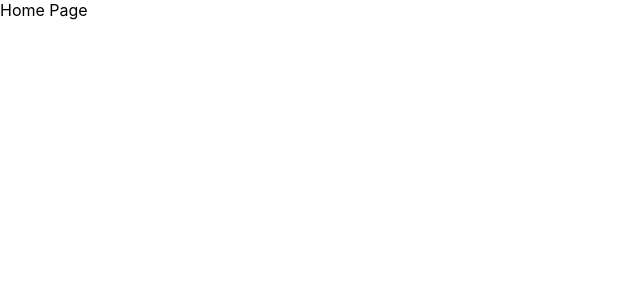
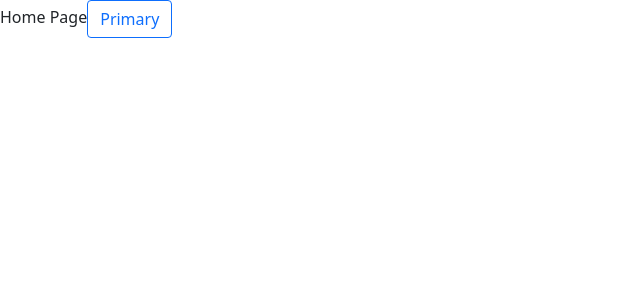
Before and after one commit to plucodev/React-Best-Practices, a React (Create React App) app: page / in a window 1280 px wide. Shown: the top 300 px of the page, without its empty margins (0-640 px from the left). Built offline with nearby package versions, Linux system fonts and the light colour scheme.

Commit message:
installed bootstrap 5

```diff
--- a/package.json
+++ b/package.json
@@ -3,13 +3,16 @@
   "version": "0.1.0",
   "private": true,
   "dependencies": {
+    "@popperjs/core": "^2.8.4",
     "@testing-library/jest-dom": "^5.11.9",
     "@testing-library/react": "^11.2.5",
     "@testing-library/user-event": "^12.7.3",
+    "bootstrap": "^5.0.0-beta2",
     "react": "^17.0.1",
     "react-dom": "^17.0.1",
     "react-router-dom": "^5.2.0",
     "react-scripts": "4.0.3",
+    "sass": "^1.32.8",
     "web-vitals": "^1.1.0"
   },
   "scripts": {
--- a/src/index.js
+++ b/src/index.js
@@ -3,6 +3,8 @@ import ReactDOM from 'react-dom';
 import './styles/index.css'
 import Layout from "../src/js/layout";
 import reportWebVitals from './reportWebVitals';
+import "bootstrap/dist/css/bootstrap.css";
+import bootstrap from 'bootstrap'
 
 ReactDOM.render(
   <React.StrictMode>
--- a/src/js/views/home.js
+++ b/src/js/views/home.js
@@ -6,6 +6,7 @@ const Home = props => {
     return (
         <div>
             Home Page
+            <button type="button" className="btn btn-outline-primary">Primary</button>
         </div>
     )
 }
```
Also changed, not shown: 1 other file (tests, documents, lock files or other folders).
